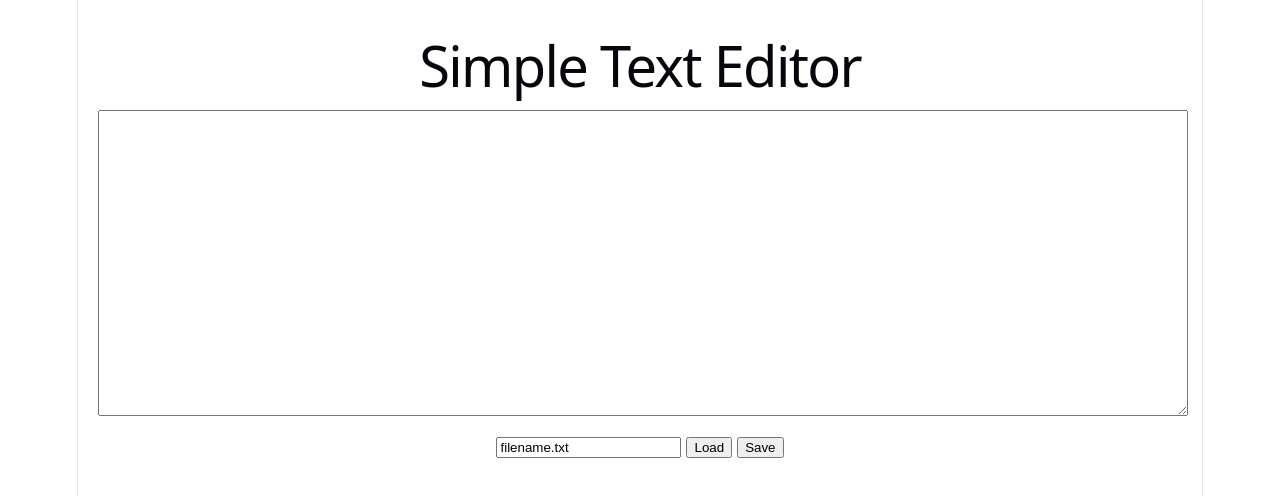
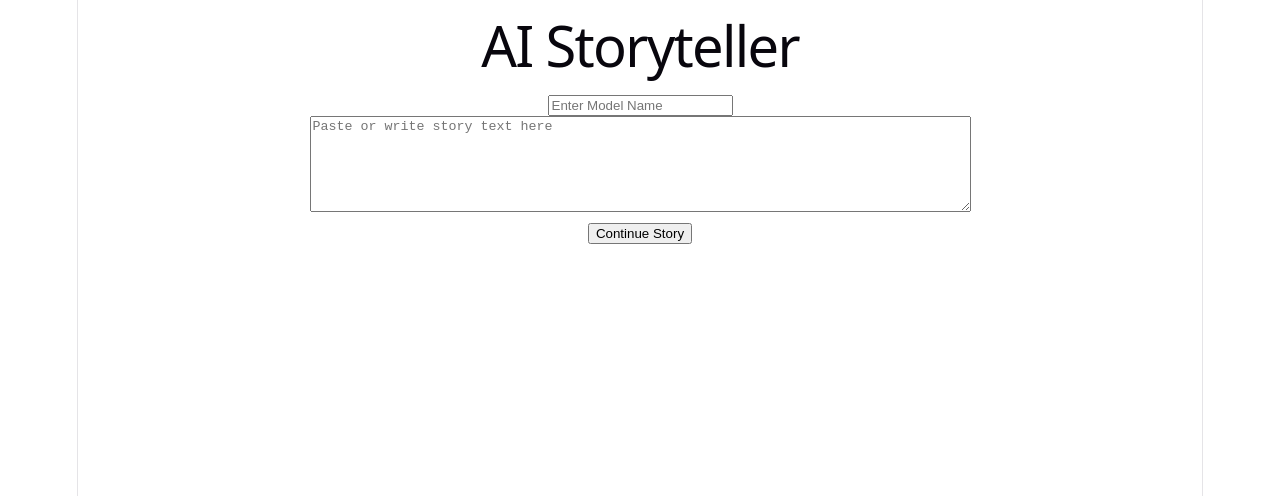
Before and after one commit to Jaduli/AI-Storyteller, a Vue app in the folder frontend/: page / in a window 1280 px wide. Shown: the top 496 px of the page. Built offline with nearby package versions, Linux system fonts and the light colour scheme.

Commit message:
Add feature to continue story with AI

```diff
--- a/frontend/index.html
+++ b/frontend/index.html
@@ -4,7 +4,7 @@
     <meta charset="UTF-8" />
     <link rel="icon" type="image/svg+xml" href="/favicon.svg" />
     <meta name="viewport" content="width=device-width, initial-scale=1.0" />
-    <title>ai-storyteller</title>
+    <title>AI Storyteller</title>
   </head>
   <body>
     <div id="app"></div>
--- a/frontend/src/App.vue
+++ b/frontend/src/App.vue
@@ -1,73 +1,30 @@
 <script>
+import StoryEditor from './components/StoryEditor.vue';
+
 export default {
+  components: { StoryEditor },
   data() {
     return {
-      content: '',
-      filename: 'filename.txt',
-      status: ''
-    }
-  },
-  methods: {
-    async loadFile() {
-      try {
-        const res = await fetch(`http://localhost:5000/api/load?filename=${this.filename}`)
-        const data = await res.json()
-        this.content = data.content
-        this.status = 'File loaded successfully'
-      } catch (err) {
-        this.status = 'Error loading file'
-      }
-    },
-    async saveFile() {
-      try {
-        const res = await fetch('http://localhost:5000/api/save', {
-          method: 'POST',
-          headers: {
-            'Content-Type': 'application/json'
-          },
-          body: JSON.stringify({
-            filename: this.filename,
-            content: this.content
-          })
-        })
-        const data = await res.json()
-        this.status = data.message
-      } catch (err) {
-        this.status = 'Error saving file'
-      }
+      model: ''
     }
   }
 }
 </script>
 
 <template>
-  <div class="container">
-    <h1>Simple Text Editor</h1>
-    <textarea v-model="content" rows="20" cols="80"></textarea>
-
-    <div class="buttons">
-      <input v-model="filename" placeholder="filename.txt" />
-      <button @click="loadFile">Load</button>
-      <button @click="saveFile">Save</button>
+  <div>
+    <h1>AI Storyteller</h1>
+    <div id="model-input">
+      <input
+        type="text"
+        v-model="model"
+        placeholder="Enter Model Name"
+      />
     </div>
-
-    <p>{{ status }}</p>
+    <StoryEditor :model="model" />
   </div>
 </template>
 
 <style>
-.container {
-  font-family: Arial;
-  padding: 20px;
-}
-textarea {
-  width: 100%;
-  margin-bottom: 10px;
-}
-.buttons {
-  margin-bottom: 10px;
-}
-button {
-  margin-left: 5px;
-}
+
 </style>
--- /dev/null
+++ b/frontend/src/components/StoryEditor.vue
@@ -0,0 +1,48 @@
+<script>
+export default {
+  props: {
+    model: { type: String, default: '' }
+  },
+  data() {
+    return {
+      content: '',
+      status_message: ''
+    }
+  },
+  methods: {
+    async continueStory() {
+      try {
+        const res = await fetch('http://localhost:5000/api/continue', {
+          method: 'POST',
+          headers: {
+            'Content-Type': 'application/json'
+          },
+          body: JSON.stringify({
+            content: this.content,
+            model: this.model
+          })
+        });
+        const data = await res.json();
+
+        this.content = this.content + '\n\n' + (data.continued_content || '');
+      } catch (err) {
+        this.status_message = 'Error continuing story: ' + err.error;
+      }
+    }
+  }
+}
+</script>
+
+<template>
+  <div class="container">
+    <textarea v-model="content" rows="6" cols="80" placeholder="Paste or write story text here"></textarea>
+    <div>
+      <button @click="continueStory">Continue Story</button>
+    </div>
+    <p>{{ status_message }}</p>
+  </div>
+</template>
+
+<style>
+
+</style>
```
Also changed, not shown: 1 other file (tests, documents, lock files or other folders).
